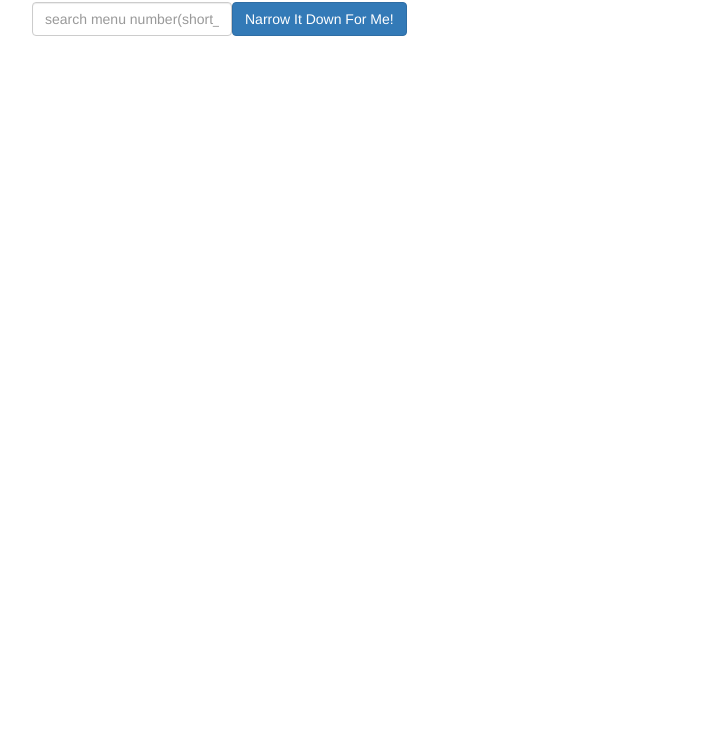
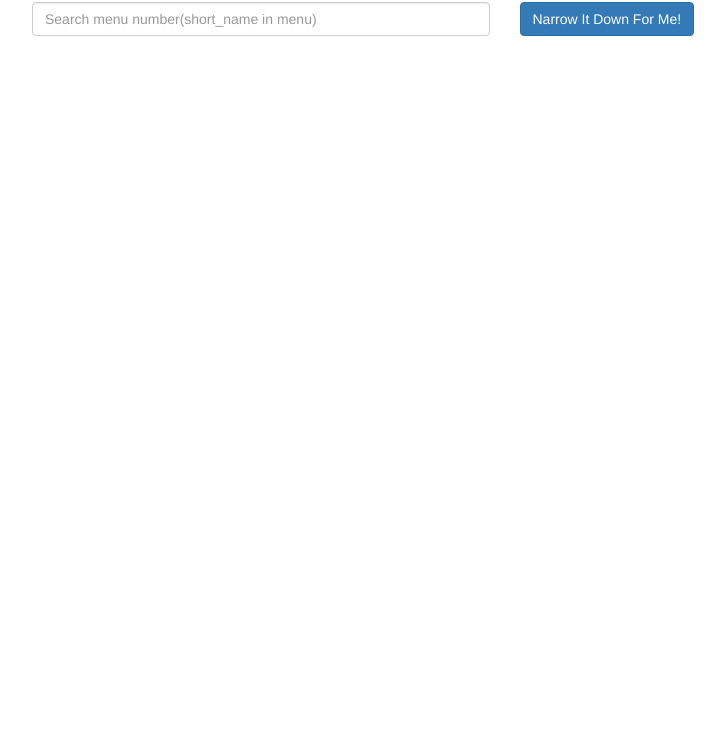
Before and after one commit to sunilangtest/module3-solution, a plain HTML site: page index.html in a window 1280 px wide. Shown: the part 54-800 px from the top of the page, without its empty margins (38-763 px from the left). Drawn offline with Linux system fonts and the light colour scheme.

Commit message:
module3-solution-commit-3

```diff
--- a/index.html
+++ b/index.html
@@ -12,9 +12,16 @@
    <div class="container" ng-controller="NarrowItDownController as menu">
     <h3>Module-3 Solution</h3>
 
-    <div class="form-group">
-      <input type="text" ng-model="name" placeholder="search menu number(short_name)" class="form-control">
-      <button class="btn btn-primary" ng-click="menu.searchItem();">Narrow It Down For Me!</button>
+    <div class="row">
+      <div class="col-sm-5">
+        <input type="text" ng-model="name" placeholder="Search menu number(short_name in menu)"
+         class="form-control">
+
+      </div>
+<div class="col-sm-3">
+  <button class="btn btn-primary" ng-click="menu.searchItem();">Narrow It Down For Me!</button>
+
+</div>
     </div>
 
 
--- a/styles/styles.css
+++ b/styles/styles.css
@@ -2,7 +2,7 @@ h1 {
   margin-bottom: 30px;
 }
 input[type="text"] {
-  width: 200px;
+
   float: left;
 }
 .narrow-button {
```
